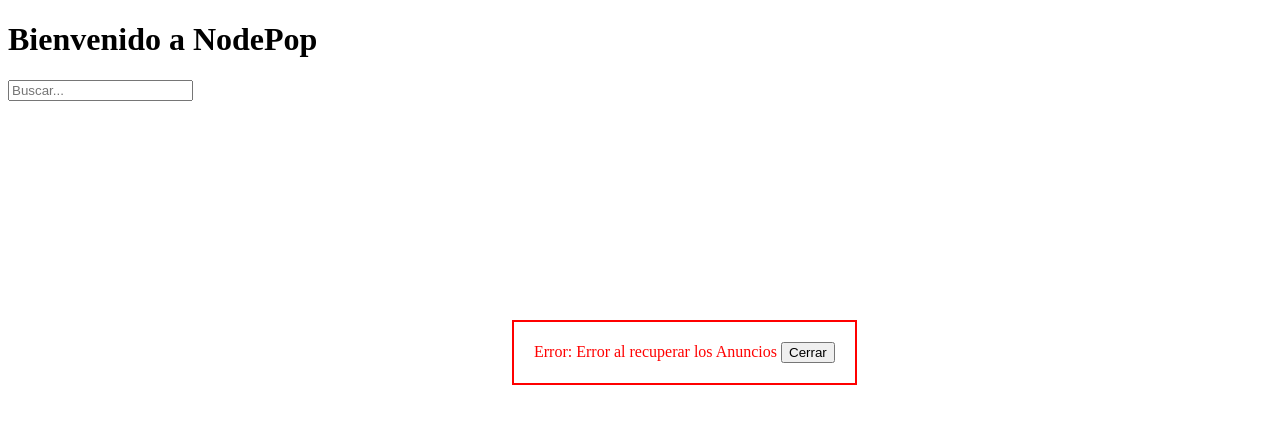
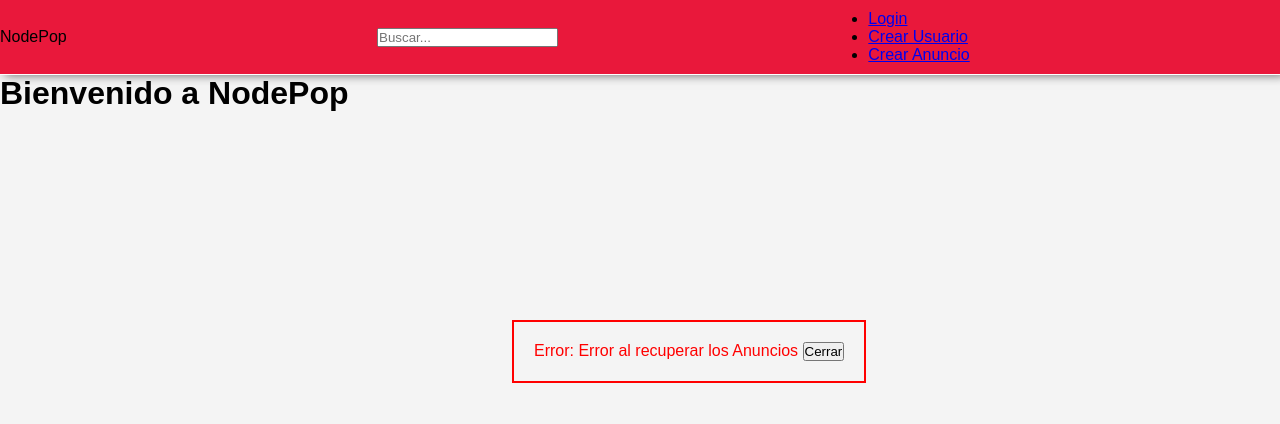
Before and after one commit to BernabeJ/NodePopJS, a plain HTML site: page index.html in a window 1280 px wide. Drawn offline with Linux system fonts and the light colour scheme; no server answers.

Commit message:
añadiendo estilos

```diff
--- a/index.html
+++ b/index.html
@@ -10,9 +10,23 @@
 </head>
 
 <body>
+    <nav class="menu">
+        <label class="logo">NodePop</label>
+        <input type="search" name="search" id="search" placeholder="Buscar...">
+        <ul class="menu_items">
+            <li class="active"><a href="http://localhost:3000/login.html">Login</a></li>
+            <li><a href="http://localhost:3000/signup.html">Crear Usuario</a></li>
+            <li><a href="http://localhost:3000/new.html">Crear Anuncio</a></li>
+
+        </ul>
+        <!--metemos el boton del menu responsive-->
+        <span class="btn_menu">
+            <i class="fas fa-bars"></i>
+        </span>
+    </nav>
     <h1>Bienvenido a NodePop</h1>
+
     <div class="error-message"></div>
-    <input type="search" name="search" id="search" placeholder="Buscar...">
     <div class="anuncio-list"></div>
 
     <script type="module" src="js/index.js"></script>
--- a/style.css
+++ b/style.css
@@ -1,3 +1,28 @@
+*,
+*:before,
+*:after {
+  margin: 0;
+  padding: 0;
+  outline: 0;
+  box-sizing: border-box;
+}
+
+body {
+  font-family: Arial, Helvetica, sans-serif;
+  background-color: #f4f4f4;
+}
+
+.menu {
+  background-color: #e9183b;
+  height: 75px;
+  width: 100vw;
+  display: flex;
+  justify-content: space-between;
+  align-items: center;
+  border-bottom: 1px solid #fff;
+  box-shadow: 5px 0 10px rgba(0, 0, 0, 0.6);
+}
+
 /* Loader */
 .lds-ring {
   display: inline-block;
```
